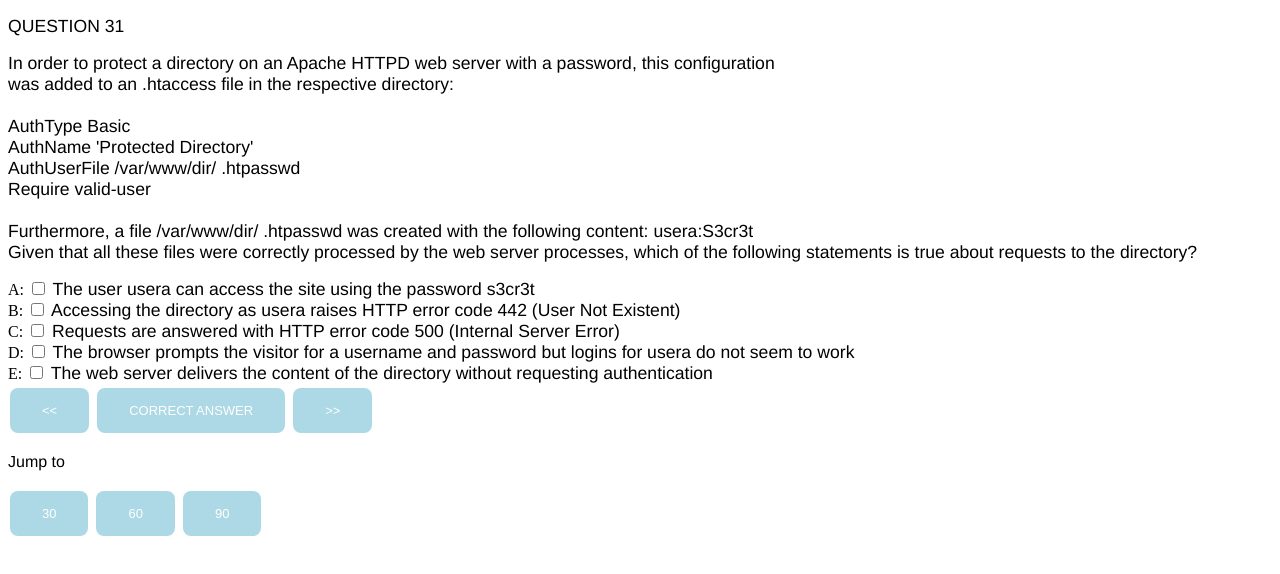
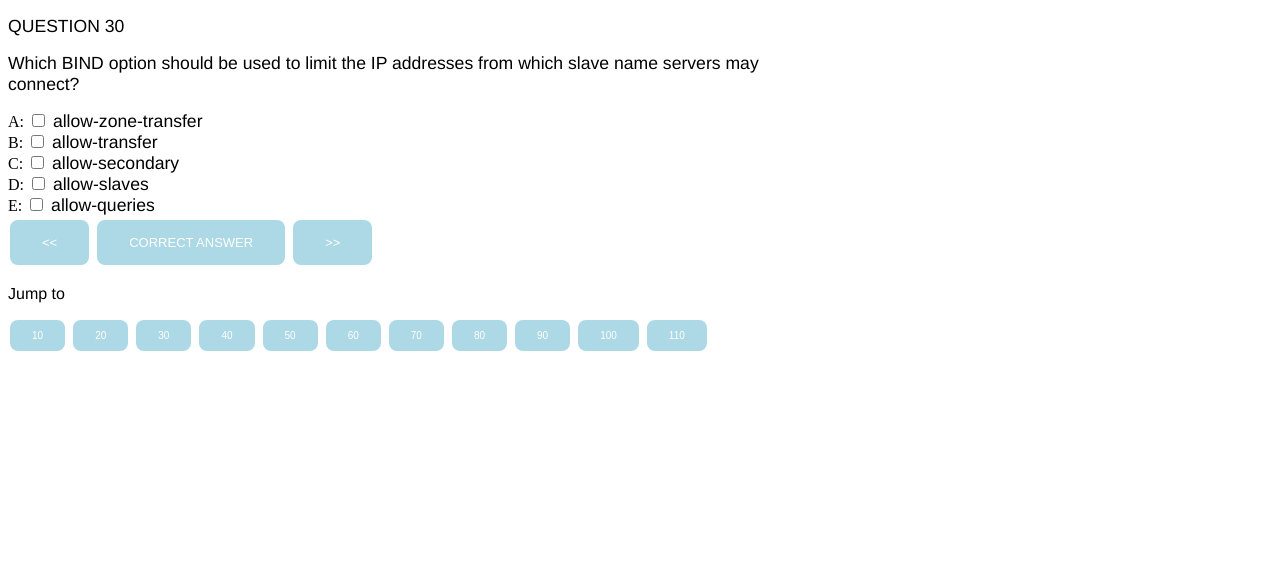
Before and after one commit to topoi/topoi.github.io, a plain HTML site: page LPIC2-2.html in a window 1280 px wide. Both pictures are taken after a click on the button "30". Drawn offline with nearby package versions, Linux system fonts and the light colour scheme.

Commit message:
Add files via upload

```diff
--- a/LPIC2-2.html
+++ b/LPIC2-2.html
@@ -11,6 +11,7 @@
   font-family: 'Helvetica', 'Arial', sans-serif;
   font-size: 110%;
       }
+
 .butt {
   background-color: lightblue;
   border: none;
@@ -25,6 +26,19 @@
   cursor: pointer;
 }
 
+    .butt1 {
+  background-color: lightblue;
+  border: none;
+  color: white;
+  border-radius: 8px;
+  padding: 10px 22px;
+  text-align: center;
+  text-decoration: none;
+  display: inline-block;
+  font-size: 10px;
+  margin: 1px 2px;
+  cursor: pointer;
+}
 
 </style>
     <title>LPIC2 Exam 2 NEU</title>
@@ -62,19 +76,13 @@
 		 }
              });
 
-          $("#30").click(function(event){
+          $("#10,#20,#30,#40,#50,#60,#70,#80,#90,#100,#110").click(function(event){
               par = parseInt($(this).val())
-	      jump(par)
+	      jump(par-1)
           });
 
-          $("#60").click(function(event){
-              par = parseInt($(this).val())
-	      jump(par)
-          });
-	   $("#90").click(function(event){
-               par = parseInt($(this).val())
-	       jump(par)
-          });
+
+
 
 
 	    $("#answer").click(function(event){
@@ -207,9 +215,17 @@
      <input type = "button" class="butt" id = "fetch" value = ">>" />
      <br>
      <p style="font-family: 'Helvetica', 'Arial', sans-serif;"> Jump to </p>
-     <input type = "button" class="butt" id = "30" value="30"/>
-     <input type = "button" class="butt" id = "60" value="60"/>
-     <input type = "button" class="butt" id = "90" value="90"/>
+      <input type = "button" class="butt1" id = "10" value="10"/>
+     <input type = "button" class="butt1" id = "20" value="20"/>
+     <input type = "button" class="butt1" id = "30" value="30"/>
+     <input type = "button" class="butt1" id = "40" value="40"/>
+     <input type = "button" class="butt1" id = "50" value="50"/>
+     <input type = "button" class="butt1" id = "60" value="60"/>
+     <input type = "button" class="butt1" id = "70" value="70"/>
+     <input type = "button" class="butt1" id = "80" value="80"/>
+     <input type = "button" class="butt1" id = "90" value="90"/>
+     <input type = "button" class="butt1" id = "100" value="100"/>
+     <input type = "button" class="butt1" id = "110" value="110"/>
 
    </body>
 </html>
```
